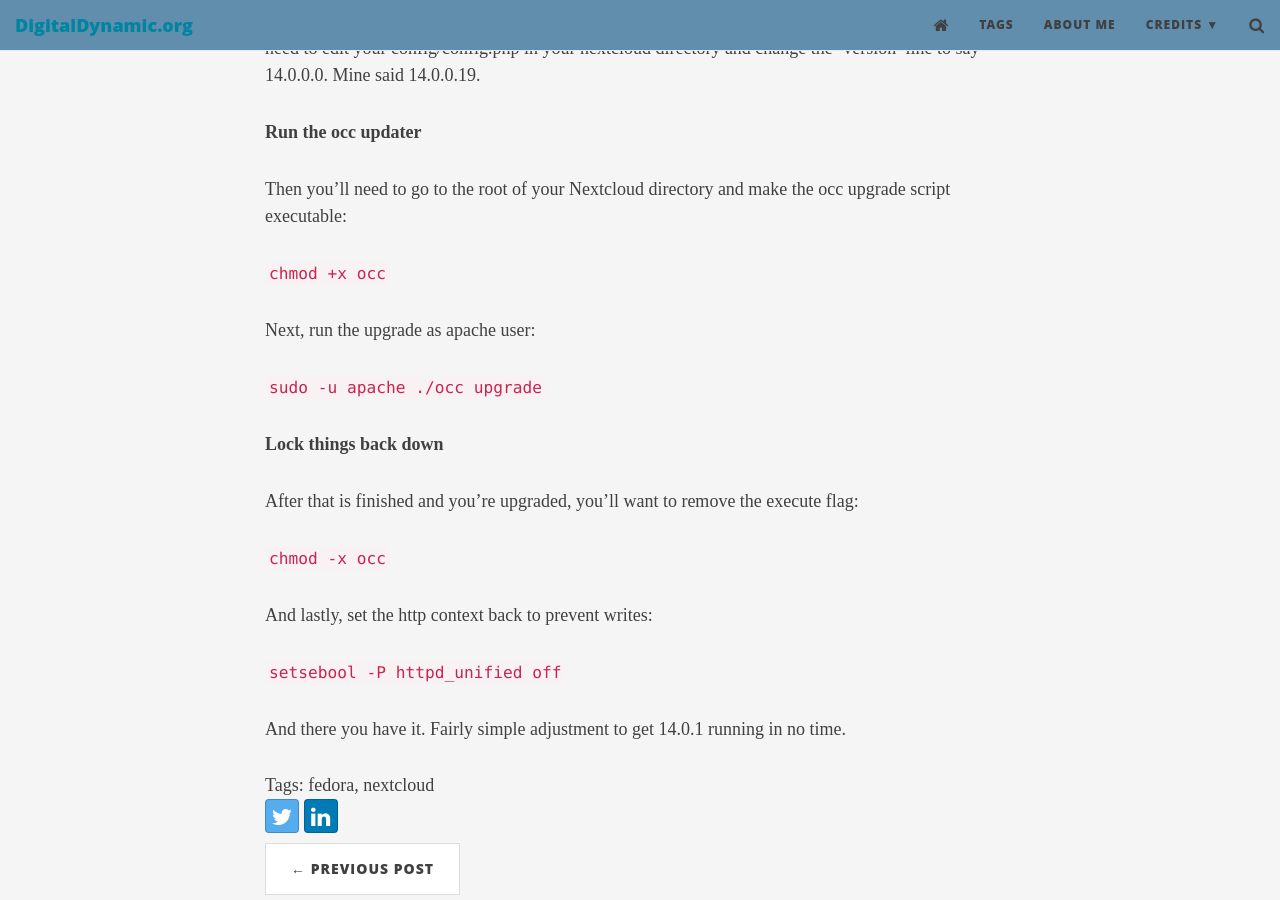
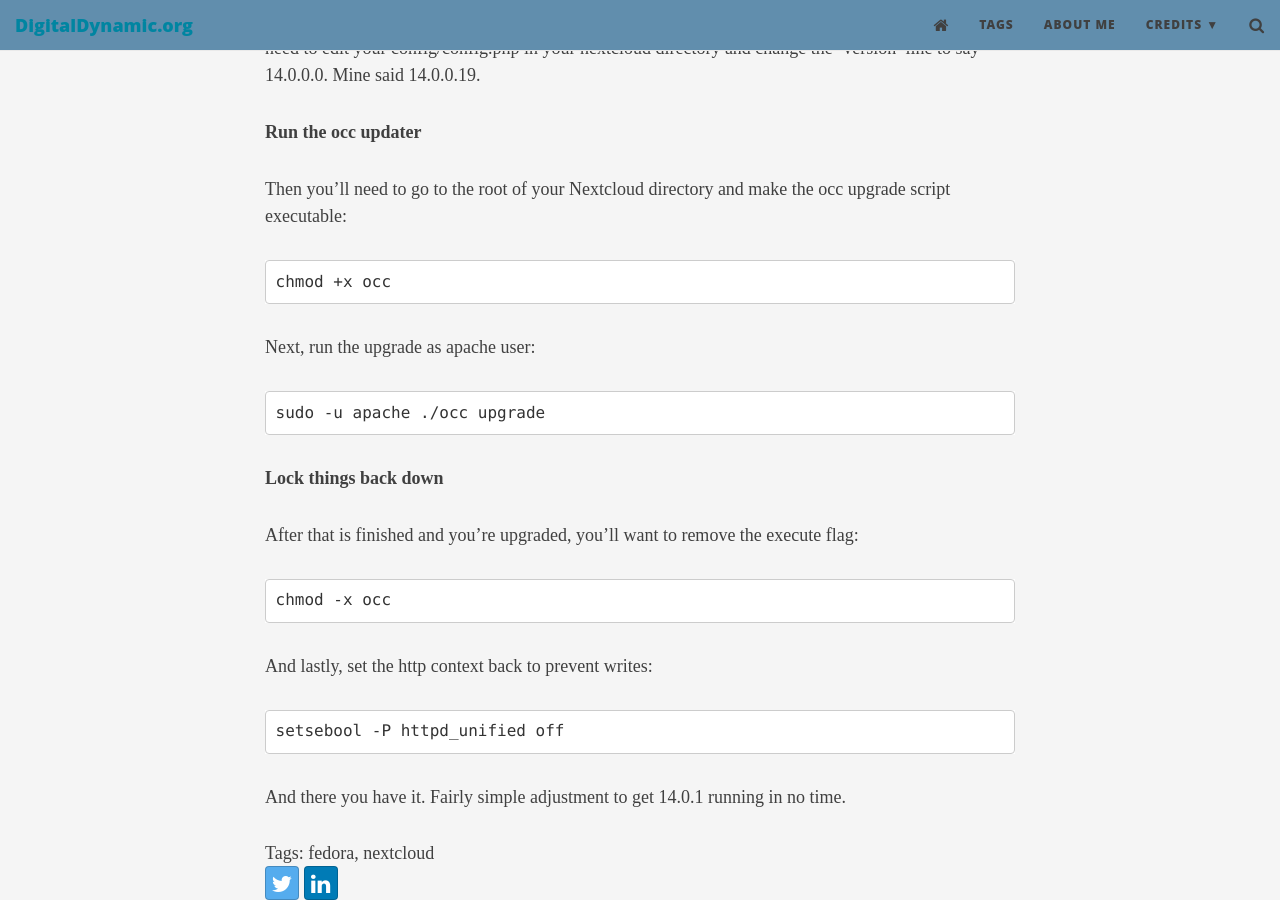
Before and after one commit to crankycaleb/pro, a Jekyll site: the page built from _posts/2018-09-25-Upgrading-Nextcloud-1401.md, in a window 1280 px wide and 900 px high, scrolled down 750 px. Built offline with Jekyll 4.4.1, drawn with Linux system fonts in a browser that asks for light colours; nearby versions of some CDN libraries.

````diff
--- a/_posts/2018-09-25-Upgrading-Nextcloud-1401.md
+++ b/_posts/2018-09-25-Upgrading-Nextcloud-1401.md
@@ -26,20 +26,28 @@ One issue seems to be with the version that is stated after the upgrade to the i
 
 Then you'll need to go to the root of your Nextcloud directory and make the occ upgrade script executable:
 
-`chmod +x occ`
+```
+chmod +x occ
+```
 
 Next, run the upgrade as apache user:
 
-`sudo -u apache ./occ upgrade`
+```
+sudo -u apache ./occ upgrade
+```
 
 **Lock things back down**
 
 After that is finished and you're upgraded, you'll want to remove the execute flag:
 
-`chmod -x occ`
+```
+chmod -x occ
+```
 
 And lastly, set the http context back to prevent writes:
 
-`setsebool -P httpd_unified off`
+```
+setsebool -P httpd_unified off
+```
 
 And there you have it. Fairly simple adjustment to get 14.0.1 running in no time.
````
